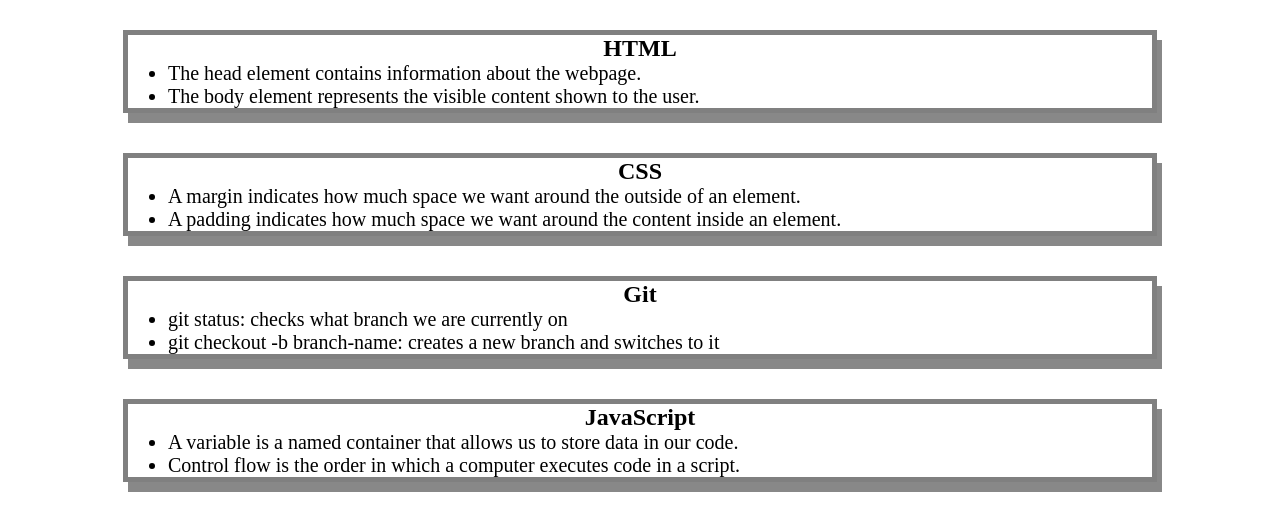
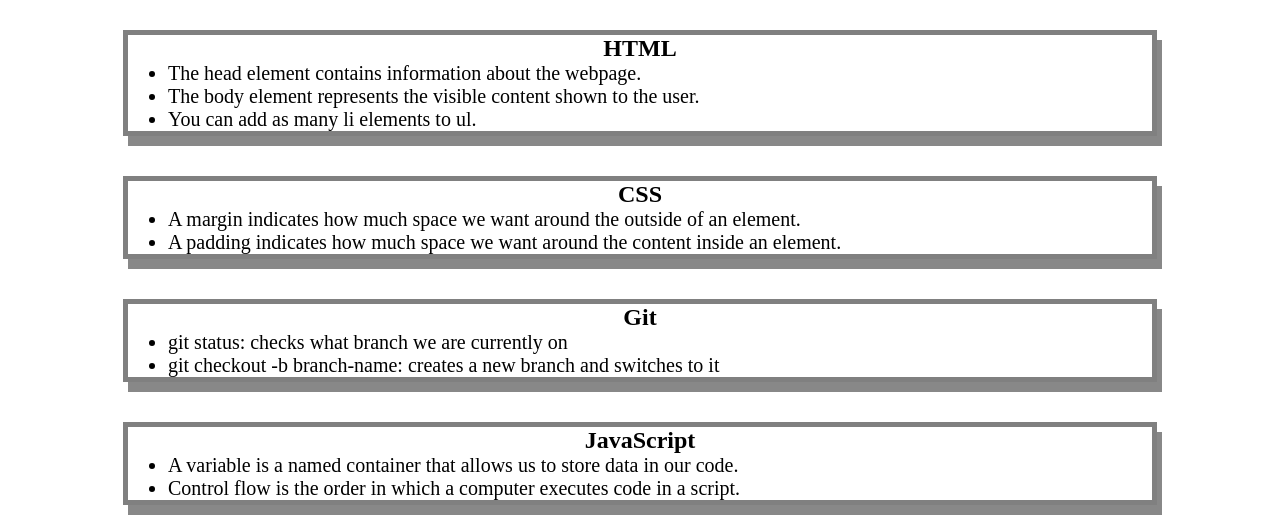
Before and after one commit to kamilj62/Prework-study-guide, a plain HTML site: page assets/index.html in a window 1280 px wide. Shown: the part 130-646 px from the top of the page. Drawn offline with Linux system fonts and the light colour scheme; files that its build step writes are made by us from their sources; files whose address does not match are found by name.

Commit message:
added info on lists to HTML file

```diff
--- a/assets/index.html
+++ b/assets/index.html
@@ -21,6 +21,7 @@
         <ul>
           <li>The head element contains information about the webpage.</li>
           <li>The body element represents the visible content shown to the user.</li>
+          <li>You can add as many li elements to ul.</li>
         </ul>
       </section>
 
```
